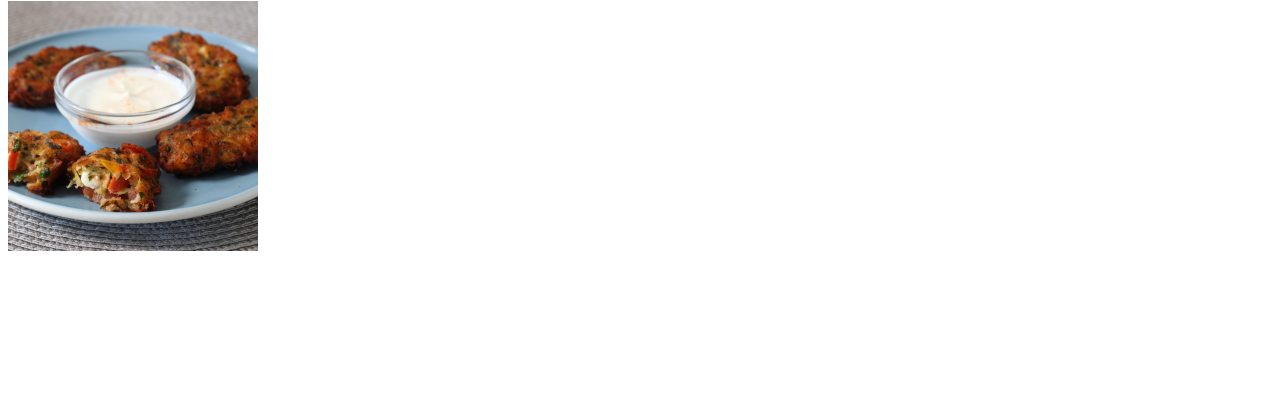
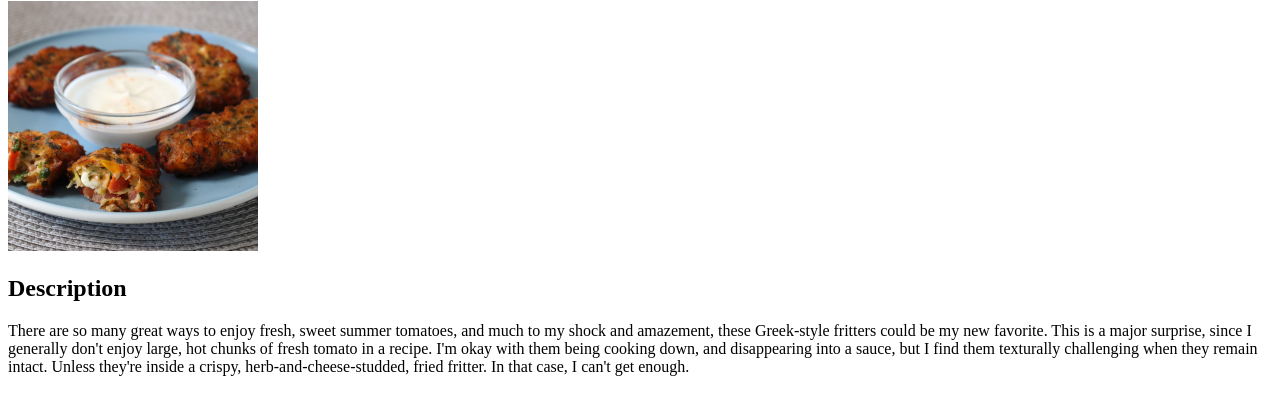
Before and after one commit to karahope/odin-recipes, a plain HTML site: page recipes/greek-tomato-feta-fritters.html in a window 1280 px wide. Shown: the part 79-494 px from the top of the page. Drawn offline with Linux system fonts and the light colour scheme.

Commit message:
Add description

```diff
--- a/recipes/greek-tomato-feta-fritters.html
+++ b/recipes/greek-tomato-feta-fritters.html
@@ -11,5 +11,17 @@
         <img src="../images/fritter.jpeg" width="250" alt="Greek Tomato Feta
         Fritters">
 
+        <h2>Description</h2>
+
+        <p>There are so many great ways to enjoy fresh, sweet summer tomatoes,
+            and much to my shock and amazement, these Greek-style fritters could
+            be my new favorite. This is a major surprise, since I generally don't
+            enjoy large, hot chunks of fresh tomato in a recipe. I'm okay with
+            them being cooking down, and disappearing into a sauce, but I find
+            them texturally challenging when they remain intact. Unless they're
+            inside a crispy, herb-and-cheese-studded, fried fritter. In that case,
+            I can't get enough.</p>
+
+
     </body>
 </html>
```
